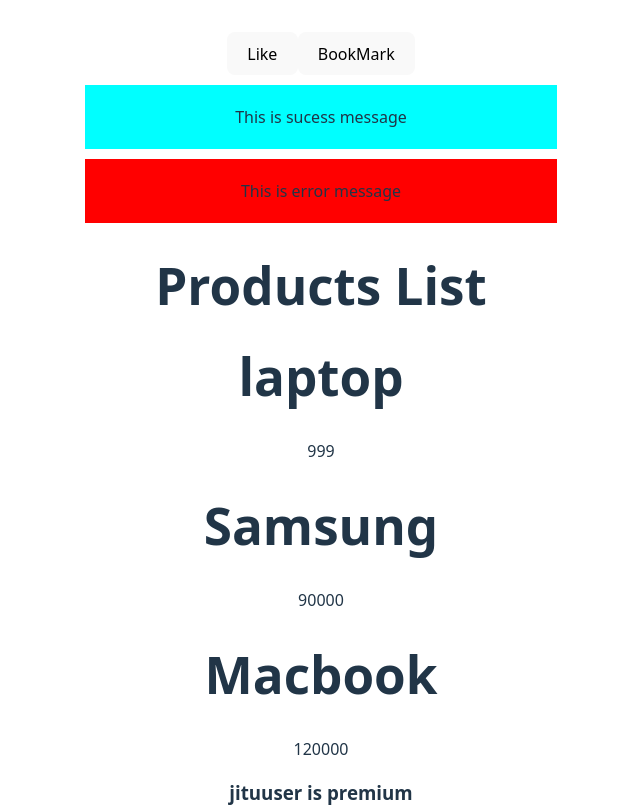
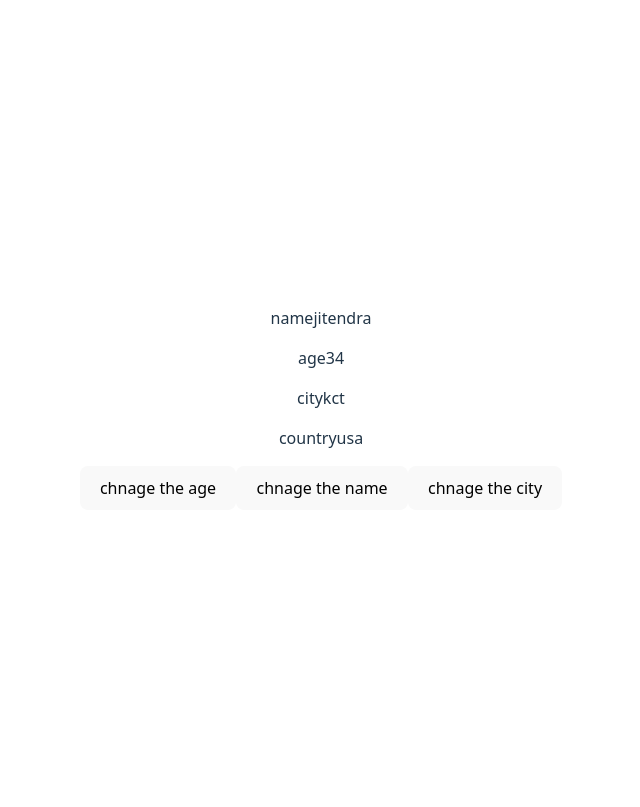
Before and after one commit to jitendra-191906/React-Advanced-with-Vite, a React (Vite) app: page / in a window 1280 px wide. Shown: the top 807 px of the page, without its empty margins (319-959 px from the left). Built offline with nearby package versions, Linux system fonts and the light colour scheme.

Commit message:
State with Objects

```diff
--- a/package.json
+++ b/package.json
@@ -10,6 +10,7 @@
     "preview": "vite preview"
   },
   "dependencies": {
+    "eslint-plugin-prettier": "^5.5.5",
     "react": "^19.2.0",
     "react-dom": "^19.2.0"
   },
@@ -19,7 +20,7 @@
     "@types/react-dom": "^19.2.3",
     "@vitejs/plugin-react": "^5.1.1",
     "babel-plugin-react-compiler": "^1.0.0",
-    "eslint": "^9.39.1",
+    "eslint": "^9.39.2",
     "eslint-plugin-react-hooks": "^7.0.1",
     "eslint-plugin-react-refresh": "^0.4.24",
     "globals": "^16.5.0",
--- a/src/App.jsx
+++ b/src/App.jsx
@@ -7,11 +7,26 @@
 import { RanderList } from "./Components/RanderList";
 import { Aleart } from "./Aleart";
 import { EventHandle } from "./Components/Event/EventHandle";
+import { ParrentCom } from "./Components/Event/ParrentCom";
+import { ParrentCom1 } from "./Components/Event/ParrentCom";
+import { StateManagement } from "./Components/State/StateManagement";
+import { Loginout } from "./Components/State/Loginout";
+import { Batching } from "./Components/Batching";
+import { TestObj } from "./Components/Object/TestObj";
+
 
 function App() {
 
   return (
     <>
+      <TestObj />
+
+      {/* <Batching />
+      <Loginout />
+      <StateManagement />
+
+      <ParrentCom />
+      <ParrentCom1 />
       <EventHandle text='Like' />
       <EventHandle text='BookMark' />
 
@@ -34,7 +49,7 @@
         </h1>
         <h1>role : manager</h1>
         <h1>age : 45</h1>
-      </Children>
+      </Children> */}
     </>
   );
 }
--- /dev/null
+++ b/src/Components/Batching.tsx
@@ -0,0 +1,21 @@
+
+import { useState } from "react"
+export const Batching =()=>{
+      const [count,setcount]=useState(0);
+      const [name,setname]= useState("")
+      let islogin=true
+console.log("components rander")
+      const handleClick =()=>{
+            setcount(count+1)
+            setname("update")
+            islogin=false
+      }
+      return(
+            <>
+            <p>counter : {count}</p>
+            <p>name : {name}</p>
+            <p>{islogin ? "yes":"no"}</p>
+            <button onClick={handleClick}>update all three</button>
+            </>
+      )
+}
--- /dev/null
+++ b/src/Components/Event/CustomButtonEffect.jsx
@@ -0,0 +1,10 @@
+
+
+export const CustomButtonEffect = ({ text, onClick }) => {
+      return (
+            <>
+                  <button onClick={onClick}>{text}</button>
+
+            </>
+      )
+}
--- /dev/null
+++ b/src/Components/Event/ParrentCom.tsx
@@ -0,0 +1,24 @@
+
+import { CustomButtonEffect } from "./CustomButtonEffect"
+export const ParrentCom = () =>{
+      const handleclick =()=>{
+alert('Thank you for sending message');
+      }
+      return (
+            <>
+            <h1>helllo Button</h1>
+            < CustomButtonEffect  onClick={handleclick}  text="sending messageeing"/>
+            </>
+      )
+}
+export const ParrentCom1 = () =>{
+      const handleclick = ()=>{
+alert(`Thank you for subscribing`);
+      }
+      return (
+            <>
+            <h1>helllo Button</h1>
+            < CustomButtonEffect  onClick={handleclick}  text ="subscribe"/>
+            </>
+      )
+}
--- /dev/null
+++ b/src/Components/Object/TestObj.jsx
@@ -0,0 +1,48 @@
+import { useState } from "react";
+
+export const TestObj = () => {
+  const [user, setUser] = useState({
+    name: "jitendra",
+    age: 34,
+    address: {
+      city: "kct",
+      country: "usa",
+    },
+  });
+  console.log("user component rander ", user);
+  const handleAge = () => {
+    setUser({
+      ...user,
+      age: 12,
+    });
+  };
+
+  const handlename = () => {
+    setUser({
+      ...user,
+      name: "nikita",
+    });
+  };
+
+  const handlecity = () => {
+    setUser({
+      ...user,
+      address: {
+        ...user.address,
+        city: "magalpura",
+      },
+    });
+  };
+  return (
+    <>
+      <p> name{user.name}</p>
+      <p>age{user.age}</p>
+      <p> city{user.address.city}</p>
+      <p> country{user.address.country}</p>
+
+      <button onClick={handleAge}>chnage the age </button>
+      <button onClick={handlename}>chnage the name </button>
+      <button onClick={handlecity}>chnage the city </button>
+    </>
+  );
+};
--- /dev/null
+++ b/src/Components/State/Loginout.jsx
@@ -0,0 +1,21 @@
+import { useState } from "react"
+export const Loginout = () => {
+
+      const [isLogin, setislogin] = useState(false)
+      const [inputmsg, setinputmsg] = useState("")
+      const handlelogin = () => {
+            setislogin(!isLogin)
+      }
+      const handleChange = (e) => {
+            setinputmsg(e.target.value)
+      }
+      return (
+            <>
+                  <button onClick={handlelogin}>{isLogin ? "logout" : "login"}</button>
+                  <h1>hello input</h1>
+                  <input type="text" placeholder="enter your message" onChange={handleChange} value={inputmsg} />
+                  <button onClick={() => setinputmsg("")}>Reset</button>
+                  <p>{inputmsg}</p>
+            </>
+      )
+}
--- /dev/null
+++ b/src/Components/State/StateManagement.jsx
@@ -0,0 +1,31 @@
+import { useState } from "react"
+export const StateManagement = () => {
+      const [count, setcount] = useState(0);
+      // let countx = 0;
+      console.log('counter component rendered')
+      // const handleCount = () => {
+
+      //       countx = countx + 1;
+      //       console.log(countx)
+
+      // };
+
+
+      return (
+            <>
+                  <p>
+                        counter function here
+                  </p>
+                  <p> Counter :-{count}</p >
+                  {/* <button onClick={handleCount}> Incre</button> */}
+
+
+                  <button onClick={() => setcount(count + 1)}> Incre</button>
+                  <button onClick={() => setcount(count - 1)}> Decr</button>
+                  <button onClick={() => setcount(0)}> Reset</button>
+
+
+
+            </>
+      )
+}
```
Also changed, not shown: 1 other file (tests, documents, lock files or other folders).
